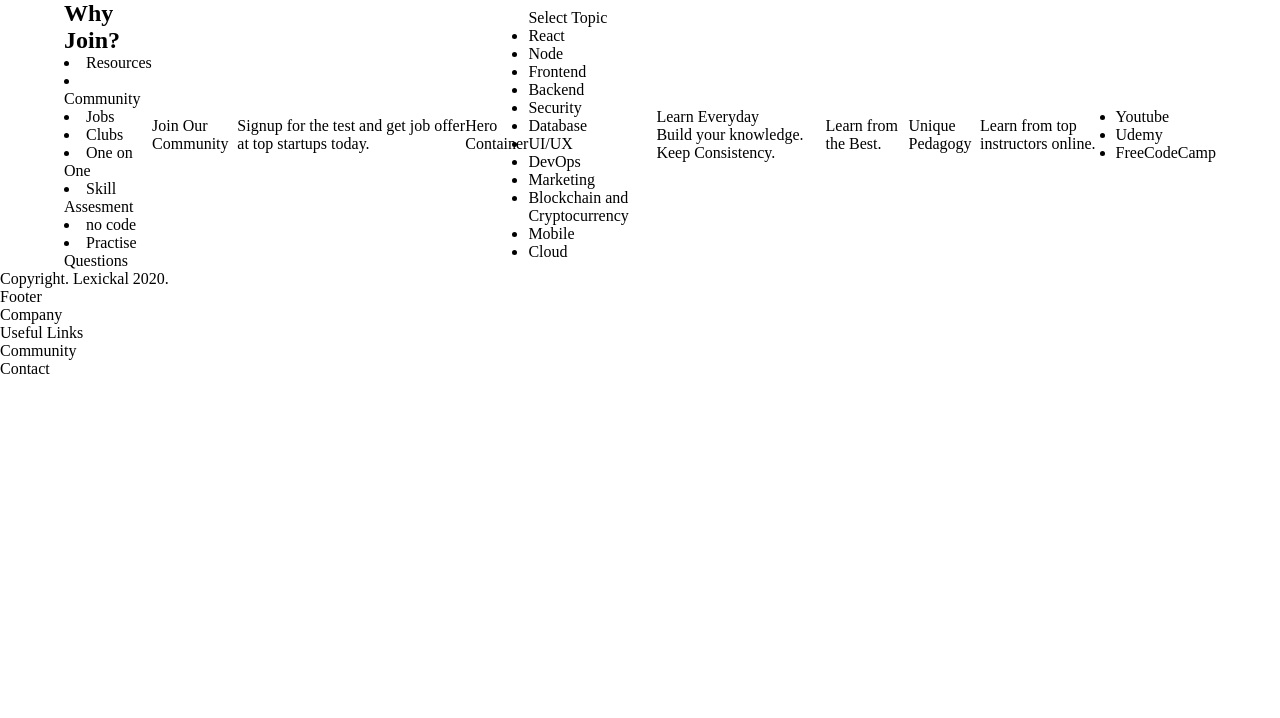
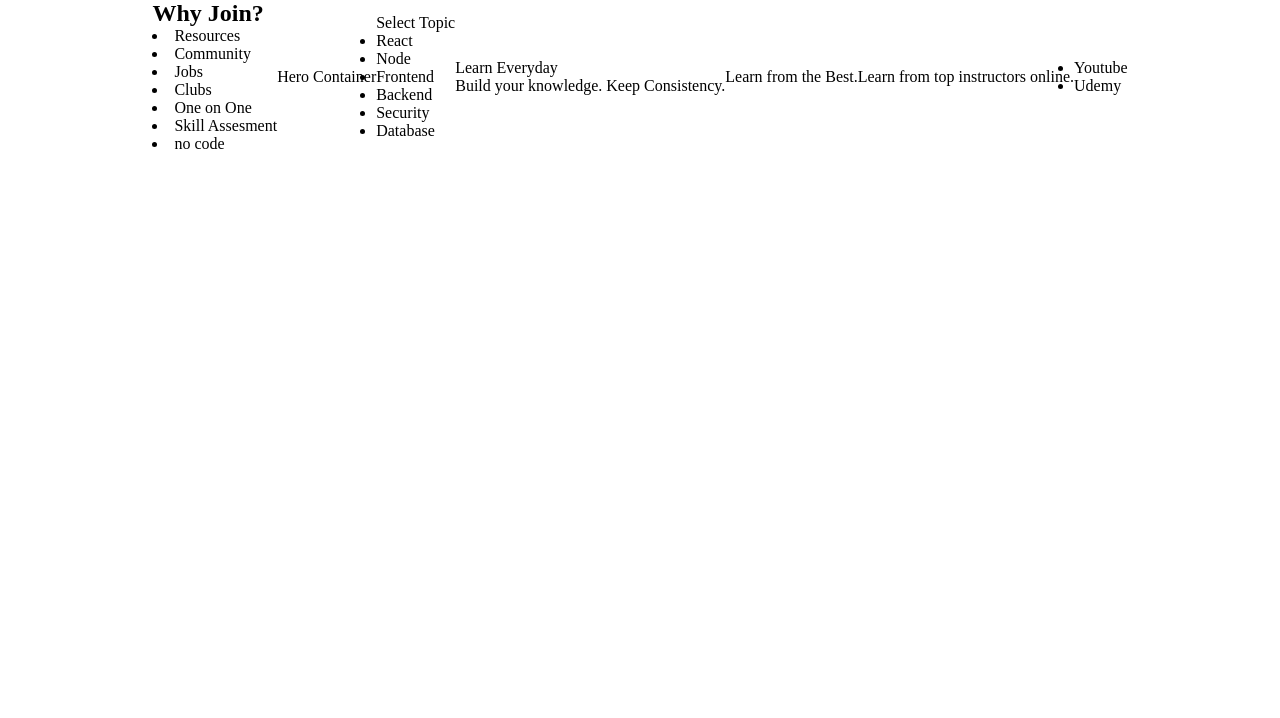
Before and after one commit to shubhamchodhary/lexickal, a plain HTML site: page index.html in a window 1280 px wide. Shown: the part 82-800 px from the top of the page. Drawn offline with Linux system fonts and the light colour scheme.

Commit message:
Update index.html

```diff
--- a/index.html
+++ b/index.html
@@ -14,7 +14,7 @@
 <body>
     <header>
         <div class="logo-container">
-            <img src="./assets/Lexickal.jpg" alt="" id="logo">
+            <img src="./assets/lexickal.jpg" alt="lexickal-logo" id="logo">
         </div>
         <ul class="header-links">
             <li>Resources</li>
@@ -22,12 +22,11 @@
             <li>Login</li>
             <li>Sign Up</li>
             <li>NDCS(No degree CS)</li>
-            <li>MOOCs</li>
         </ul>
     </header>
     <main>
 
-        <div>
+        <div id="hero">
             <h2>Why Join?</h2>
             <li>Resources</li>
             <li>Community</li>
@@ -36,11 +35,9 @@
             <li>One on One</li>
             <li>Skill Assesment</li>
             <li>no code</li>
-            <li>Practise Questions</li>
         </div>
 
-<div>Join Our Community</div>
-<div>Signup for the test and get job offer at top startups today.</div>
+
 
         <div class="hero">Hero Container</div>
         <div>Select Topic
@@ -51,12 +48,6 @@
                 <li>Backend</li>
                 <li>Security</li>
                 <li>Database</li>
-                <li>UI/UX</li>
-                <li>DevOps</li>
-                <li>Marketing</li>
-                <li>Blockchain and Cryptocurrency</li>
-                <li>Mobile</li>
-                <li>Cloud</li>
             </ul>
 
         </div>
@@ -65,35 +56,14 @@
             <p>Build your knowledge. Keep Consistency.</p>
         </div>
         <div class="teachers">Learn from the Best.</div>
-        <div>Unique Pedagogy</div>
         Learn from top instructors online.
         <ul>
             <li>Youtube</li>
             <li>Udemy</li>
-            <li>FreeCodeCamp</li>
         </ul>
     </main>
-    <footer>
-        <div>
-            <div>Copyright. Lexickal 2020.</div>
-            <div>Footer</div>
-            <ul>
-                <li>
-                    Company
-                </li>
-                <li>
-                    Useful Links
-                </li>
-                <li>
-                    Community
-                </li>
-                <li>
-                    Contact
-                </li>
-            </ul>
-        </div>
-    </footer>
-    <script src="" async defer></script>
+    <script src="./index.js"></script>
+
 </body>
 
 </html>
```
